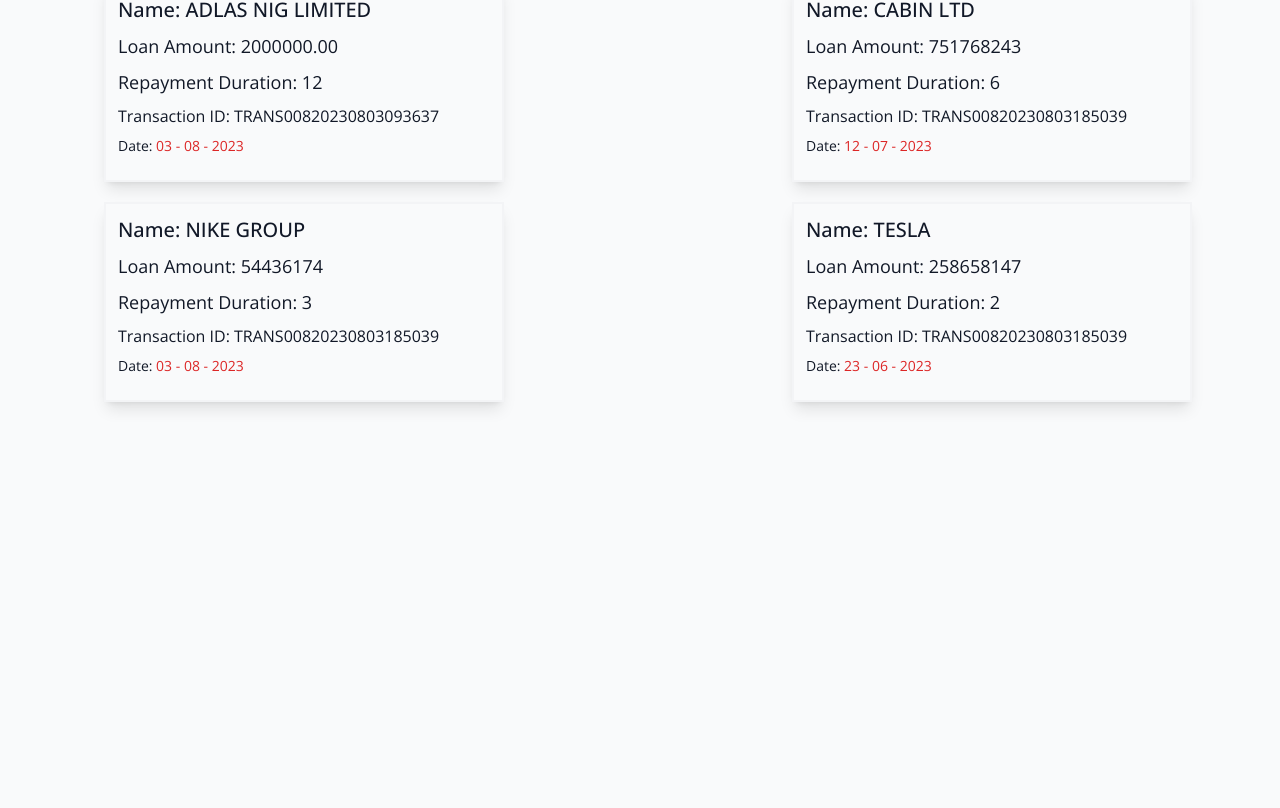
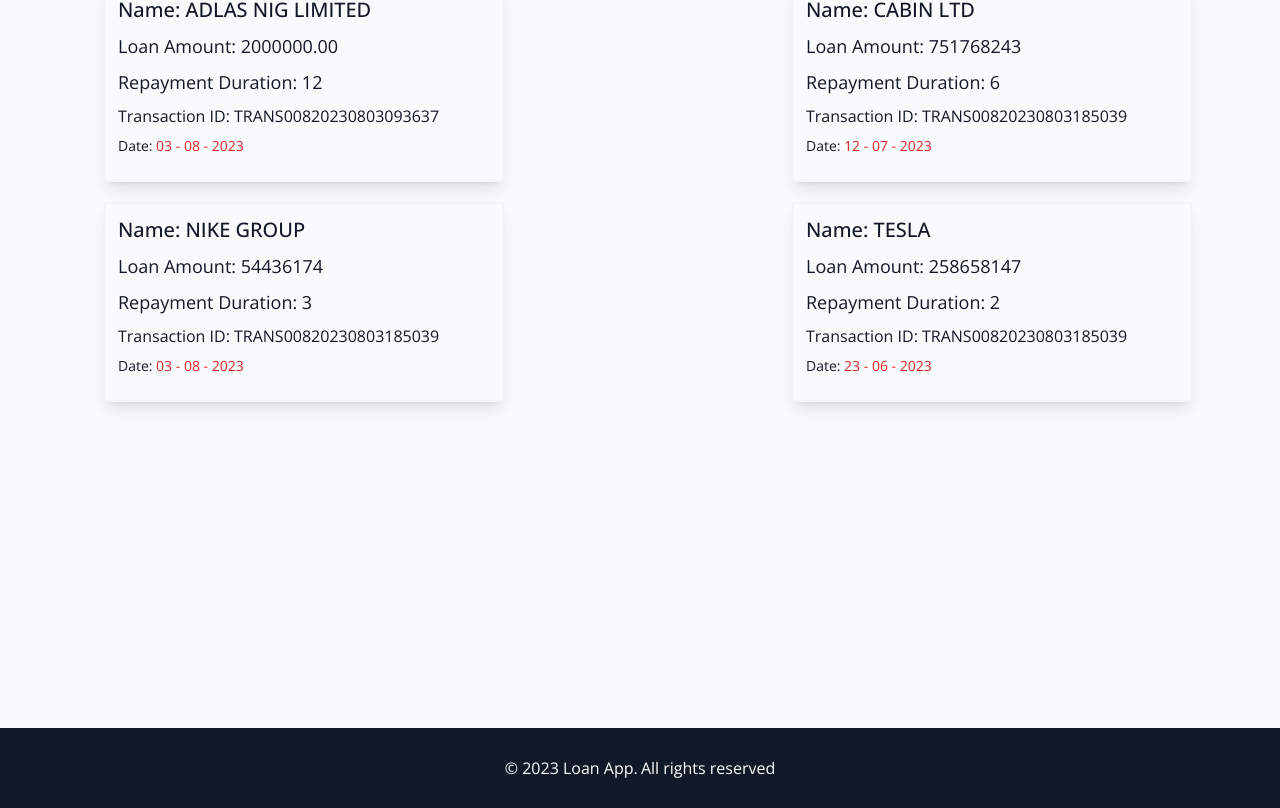
Before and after one commit to ChuksJoshuaa/loan-app, a React (Vite) app: page / in a window 1280 px wide. Shown: the part 167-975 px from the top of the page. Before the commit the page ends 800 px from the top, so only its background shows below. Built offline with nearby package versions, Linux system fonts and the light colour scheme.

Commit message:
Implement Hero Section and Footer

```diff
--- a/src/App.tsx
+++ b/src/App.tsx
@@ -1,6 +1,6 @@
 import { Route, Routes } from "react-router-dom";
 import { useContext } from "react";
-import { Navbar } from "./components";
+import { Footer, Navbar } from "./components";
 import { HomeView, RequestLoan } from "./pages";
 import MyContext from "./context";
 import Loader from "./components/Loader";
@@ -16,14 +16,17 @@
           <Loader />
         </>
       ) : (
-        <div>
+        <>
           <Navbar />
+          <div style={{ minHeight: "100vh" }}>
             <ToastContainer />
             <Routes>
               <Route path="/" element={<HomeView />} />
               <Route path="/request-loan" element={<RequestLoan />} />
             </Routes>
           </div>
+          <Footer />
+        </>
       )}
     </>
   );
--- /dev/null
+++ b/src/components/Footer.tsx
@@ -0,0 +1,13 @@
+const Footer = () => {
+  return (
+    <div className="footer mt-5 bg-gray-900">
+      <h5 className="text-capitalize">
+        &copy; {new Date().getFullYear()}{" "}
+        <span className="text-white">Loan App.</span>
+      </h5>{" "}
+      <h5 className="fs-8 fw-medium text-capitalize">All rights reserved</h5>
+    </div>
+  );
+};
+
+export default Footer;
--- a/src/components/Header.tsx
+++ b/src/components/Header.tsx
@@ -8,12 +8,12 @@
   const { state } = useContext(MyContext);
   return (
     <div
-      className={`flex justify-between items-center mt-5 py-5 ${
+      className={`flex flex-wrap justify-between items-center mt-5 py-5 ${
         !state.isSidebarOpen ? "mx-6" : "mx-1"
       }`}
     >
       <div
-        className={`flex justify-start items-center ${
+        className={`mb-2 flex justify-start items-center ${
           !state.isSidebarOpen ? "ml-[1em]" : "ml-0"
         }`}
       >
--- a/src/components/HeroSection.tsx
+++ b/src/components/HeroSection.tsx
@@ -23,7 +23,7 @@
         {state.loanData?.map((val: IIProps, i: number) => (
           <div
             key={i}
-            className="w-[400px] h-[200px] border-2 border-gray-100 shadow-lg mb-5 p-3"
+            className="w-[400px] h-auto sm:h-[200px] border-2 border-gray-100 shadow-lg mb-5 p-3"
           >
             <h1 className="text-gray-900 font-medium text-xl pb-2">
               Name: {val.data.FULL_NAME}
--- a/src/components/index.tsx
+++ b/src/components/index.tsx
@@ -3,5 +3,6 @@
 import Header from "./Header";
 import RequestForm from "./RequestForm";
 import HeroSection from "./HeroSection";
+import Footer from "./Footer";
 
-export { Navbar, NavProfile, Header, RequestForm, HeroSection };
+export { Navbar, NavProfile, Header, RequestForm, HeroSection, Footer };
--- a/src/index.css
+++ b/src/index.css
@@ -117,3 +117,29 @@
   padding-top: 5em;
   font-family: "Rajdhani", sans-serif;
 }
+
+.footer {
+  height: 5rem;
+  display: flex;
+  flex-direction: column;
+  justify-content: center;
+  align-items: center;
+  text-align: center;
+}
+
+.footer span {
+  color: #fff;
+}
+
+.footer h5 {
+  color: #fff;
+  margin: 0.1rem;
+  text-transform: none;
+  line-height: 1.25;
+}
+
+@media (min-width: 776px) {
+  .footer {
+    flex-direction: row;
+  }
+}
--- a/tailwind.config.cjs
+++ b/tailwind.config.cjs
@@ -4,7 +4,7 @@
   darkMode: "class",
   theme: {
     screens: {
-      sm: "700px",
+      sm: "400px",
       // => @media (min-width: 576px) { ... }
 
       md: "1100px",
```
Lines whose indentation alone changed are shown as unchanged.
